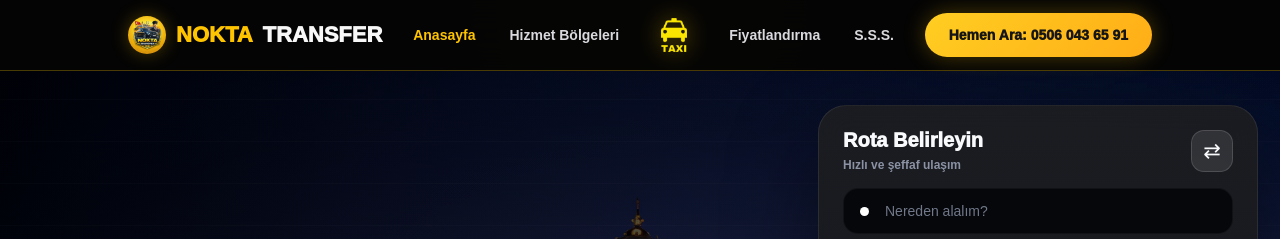
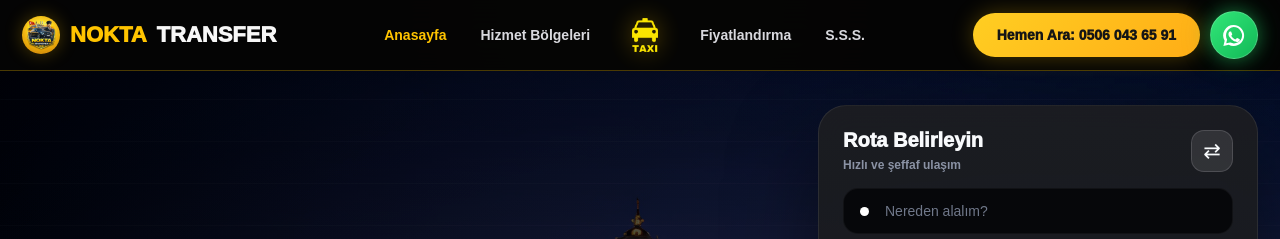
Before and after one commit to cenkaynoktatransfer-droid/nokta-transfer, a website: page index.html in a window 1280 px wide. Shown: the top 239 px of the page. Drawn offline with nearby package versions, Linux system fonts and the light colour scheme; no server answers.

Commit message:
Add header WhatsApp button

```diff
--- a/index.html
+++ b/index.html
@@ -173,7 +173,12 @@
           <a href="#fiyat">Fiyatlandırma</a>
           <a href="#sss">S.S.S.</a>
         </nav>
-        <a class="nav-phone" href="./telefon-donusum.html">Hemen Ara: 0506 043 65 91</a>
+        <div class="nav-actions" aria-label="Hızlı iletişim">
+          <a class="nav-phone" href="./telefon-donusum.html">Hemen Ara: 0506 043 65 91</a>
+          <a class="nav-whatsapp" href="./whatsapp-donusum.html" aria-label="WhatsApp ile yaz">
+            <span class="wa-icon" aria-hidden="true"></span>
+          </a>
+        </div>
       </div>
     </header>
 
--- a/styles.css
+++ b/styles.css
@@ -139,7 +139,7 @@ a {
 }
 
 .nav {
-  width: min(1024px, calc(100% - 44px));
+  width: min(1280px, calc(100% - 44px));
   min-height: 70px;
   display: flex;
   align-items: center;
@@ -213,6 +213,14 @@ a {
   box-shadow: 0 0 28px rgba(255, 196, 0, 0.2);
 }
 
+.nav-actions {
+  display: inline-flex;
+  align-items: center;
+  justify-content: flex-end;
+  gap: 10px;
+  flex: 0 0 auto;
+}
+
 .nav-phone {
   min-height: 44px;
   display: inline-flex;
@@ -226,6 +234,35 @@ a {
   font-size: 14px;
   font-weight: 950;
   white-space: nowrap;
+}
+
+.nav-whatsapp {
+  width: 48px;
+  height: 48px;
+  display: inline-grid;
+  place-items: center;
+  flex: 0 0 auto;
+  border-radius: 50%;
+  color: #fff;
+  background: linear-gradient(135deg, #31e678, #12b957);
+  border: 1px solid rgba(255, 255, 255, 0.18);
+  box-shadow:
+    0 0 18px rgba(37, 211, 102, 0.45),
+    0 0 34px rgba(37, 211, 102, 0.2);
+  transition: transform 180ms ease, box-shadow 180ms ease, filter 180ms ease;
+}
+
+.nav-whatsapp .wa-icon {
+  width: 25px;
+  height: 25px;
+}
+
+.nav-whatsapp:hover {
+  transform: translateY(-2px) scale(1.05);
+  filter: brightness(1.07);
+  box-shadow:
+    0 0 22px rgba(37, 211, 102, 0.65),
+    0 0 46px rgba(37, 211, 102, 0.34);
 }
 
 .section {
@@ -2941,6 +2978,11 @@ h1 {
     font-size: 12px;
   }
 
+  .nav-whatsapp {
+    width: 44px;
+    height: 44px;
+  }
+
   .menu {
     justify-content: flex-start;
     font-size: 13px;
```
Also changed, not shown: ilceler.html (+6 -1 lines).
